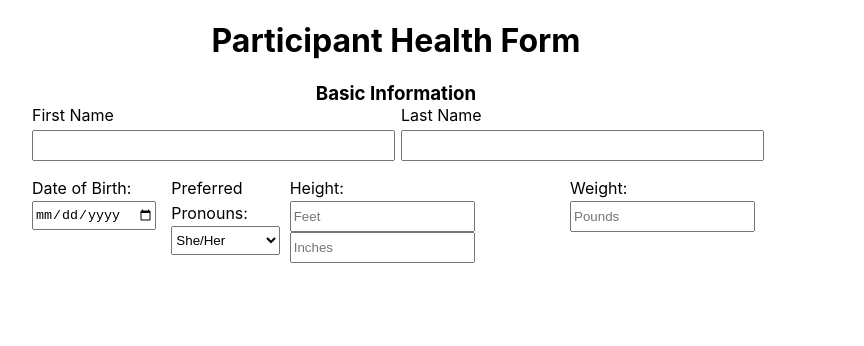
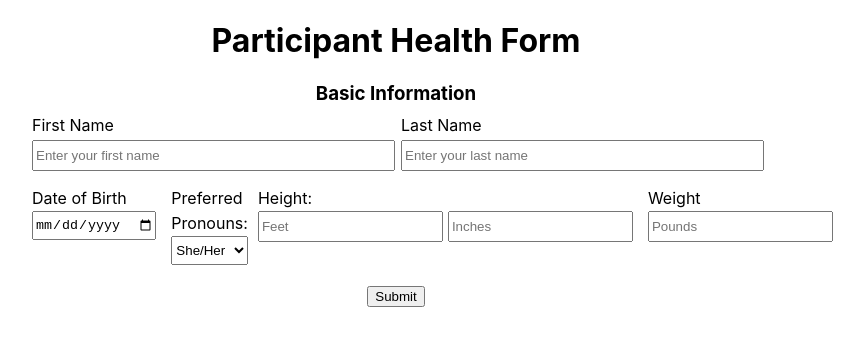
Before and after one commit to alinachen8/sierra-stem, a React (Create React App) app in the folder ss_waiver_app/: page / in a window 1280 px wide. Shown: the top 346 px of the page, without its empty margins (244-1108 px from the left). Built offline with nearby package versions, Linux system fonts and the light colour scheme.

Commit message:
rendered most q's in formik and border turns red after touched, need to fix error state

```diff
--- a/ss_waiver_app/package.json
+++ b/ss_waiver_app/package.json
@@ -6,6 +6,7 @@
     "@testing-library/jest-dom": "^5.16.5",
     "@testing-library/react": "^13.4.0",
     "@testing-library/user-event": "^13.5.0",
+    "classnames": "^2.3.2",
     "formik": "^2.4.2",
     "react": "^18.2.0",
     "react-dom": "^18.2.0",
--- a/ss_waiver_app/src/App.css
+++ b/ss_waiver_app/src/App.css
@@ -36,3 +36,63 @@
     transform: rotate(360deg);
   }
 }
+
+h3 {
+  margin-bottom: 10px;
+}
+code {
+  font-family: source-code-pro, Menlo, Monaco, Consolas, 'Courier New',
+    monospace;
+}
+
+.basic-info {
+  margin: 20px;
+}
+
+input {
+  height: 25px;
+  margin-right: 5px;
+  display: block;
+}
+
+select {
+  height: 29px;
+  width: 100%;
+}
+
+.name {
+  display: flex;
+  margin-bottom: 15px;
+  column-gap: 10px;
+}
+
+.firstName,
+.lastName {
+  text-align: left;
+  display: block;
+  flex: 1;
+}
+
+.firstName-input,
+.lastName-input {
+  width: 99%;
+  margin-top: 5px;
+  overflow: hidden;
+}
+
+.personal-info {
+  display: flex;
+  text-align: left;
+  justify-content: space-between;
+  line-height: 25px;
+  column-gap: 10px;
+}
+
+.height-info {
+  display:flex;
+}
+
+input.input-error,
+select.input-error {
+  border-color: #fc8181;
+}
--- /dev/null
+++ b/ss_waiver_app/src/components/TextInput.js
@@ -0,0 +1,27 @@
+import { useField } from "formik";
+import classnames from "classnames";
+const TextInput = ({label, className, ...props}) => {
+  const [field, meta] = useField(props);
+  // const inputClassName = `${className} ${meta.touched && meta.error ? "input-error" : ""}`;
+  // const inputClassNames = classnames(className, {
+  //   "input-error": meta.touched && meta.error,
+  // });
+
+  return (
+    <>
+      {/* {console.log(meta.touched)} */}
+      <label>{label}</label>
+      <input
+      // spread in the props (name, type, placeholder)
+        {...field}
+        {...props}
+        className = {classnames(className, {
+          "input-error": meta.touched && meta.error
+        })}
+      />
+      {meta.touched && meta.error && <div className="error">{meta.error}</div>}
+    </>
+    );
+}
+
+export default TextInput;
--- a/ss_waiver_app/src/components/WaiverForm.js
+++ b/ss_waiver_app/src/components/WaiverForm.js
@@ -1,4 +1,13 @@
 import { Formik, Field, Form } from "formik";
+import TextInput from "./TextInput";
+
+const onSubmit = async (values, actions) => {
+    console.log("pressed submit")
+    console.log({values})
+
+    await new Promise((resolve) => setTimeout(resolve, 1000));
+    actions.resetForm();
+};
 
 const WaiverForm = () => {
     return (
@@ -8,42 +17,47 @@ const WaiverForm = () => {
                 lastName: '',
                 dob: '',
                 pronouns: '',
-                height: '',
+                height_feet: '',
+                height_inches:'',
                 weight: ''
             }}
+            onSubmit={(onSubmit)}
         >
             {(props) => (
                 <Form>
-                    <div class='basic-info'>
+                    <div className='basic-info'>
                     <h3>Basic Information</h3>
                         <div className='name'>
-                        <div className='firstname'>
-                        <label>First Name</label> <br />
-                        <input
+                            <div className="firstName">
+                                <TextInput
+                                    label="First Name"
+                                    className="input firstName-input"
+                                    name="firstName"
                                     type="text"
-                            class='input firstname-input'
-                            required
+                                    placeholder="Enter your first name"
                                 />
                             </div>
-                        <div className='lastname'>
-                        <label>Last Name</label> <br />
-                        <input
+                            <div className="lastName">
+                                <TextInput
+                                    label="Last Name"
+                                    className="input lastName-input"
+                                    name="lastName"
                                     type="text"
-                            class='input lastname-input'
-                            required
+                                    placeholder="Enter your last name"
                                 />
                             </div>
+
                         </div>
                         <div className='personal-info'>
-                        <div>
-                        <label>Date of Birth:</label> <br />
-                        <input
+                            <div className="dob">
+                                <TextInput
+                                    label="Date of Birth"
+                                    className="input"
                                     type="date"
-                            className='input'
-                            required
+                                    name="dob"
                                 />
                             </div>
-                        <div>
+                            <div className="pronouns">
                                 {/* add code so that an input box will render if other is selected */}
                                 <label>Preferred Pronouns: </label> <br />
                                 <select className='input' required>
@@ -55,33 +69,31 @@ const WaiverForm = () => {
                             </div>
                             <div>
                                 <label>Height: </label> <br />
-                        <input
-                            type='number'
-                            placeholder='Feet'
-                            className='input'
-                            required
+                                <div className="height-info">
+                                    <Field
+                                        type="number" name="height_feet" placeholder="Feet" min="0"
                                     />
-                        <input
-                            type="number"
-                            placeholder='Inches'
-                            className='input'
-                            required
+                                    <Field
+                                        type="number" name="height_inches" placeholder="Inches" min="0"
                                     />
                                 </div>
-                        <div>
-                        <label>Weight: </label> <br />
-                        <input
-                            type='number'
-                            placeholder='Pounds'
-                            className='input'
-                            required
+                            </div>
+                            <div className="weight-info">
+                                <TextInput
+                                    label="Weight"
+                                    className="input"
+                                    type="number"
+                                    name="dob"
+                                    min="1"
+                                    placeholder="Pounds"
                                 />
                             </div>
                         </div>
                     </div>
-                    <div class="Insurance">
+                    <div className="Insurance">
 
                     </div>
+                    <button type="submit">Submit</button>
                 </Form>
             )}
         </Formik>
--- a/ss_waiver_app/src/index.css
+++ b/ss_waiver_app/src/index.css
@@ -9,52 +9,18 @@ body {
   padding-right: 20%;
 }
 
-h3 {
-  margin: 0;
-}
-code {
-  font-family: source-code-pro, Menlo, Monaco, Consolas, 'Courier New',
-    monospace;
+/* .dob {
+  flex: 0.5
 }
 
-.basic-info {
-  margin: 20px;
+.pronouns {
+  flex: 0.8
 }
 
-input {
-  height: 25px;
-  margin-right: 5px;
+.height-info {
+  flex: 2
 }
 
-select {
-  height: 29px;
-  width: 100%;
-}
-
-.name {
-  display: flex;
-  margin-bottom: 15px;
-  column-gap: 10px;
-}
-
-.firstname,
-.lastname {
-  text-align: left;
-  display: block;
-  flex: 1;
-}
-
-.firstname-input,
-.lastname-input {
-  width: 99%;
-  margin-top: 5px;
-  overflow: hidden;
-}
-
-.personal-info {
-  display: flex;
-  text-align: left;
-  justify-content: space-between;
-  line-height: 25px;
-  column-gap: 10px;
-}
+.weight-info {
+  flex: 0.5
+} */
```
Also changed, not shown: ss_waiver_app/src/schemas/index.js (added, +34 -0 lines), 1 other file (tests, documents, lock files or other folders). Lines whose indentation alone changed are shown as unchanged.
